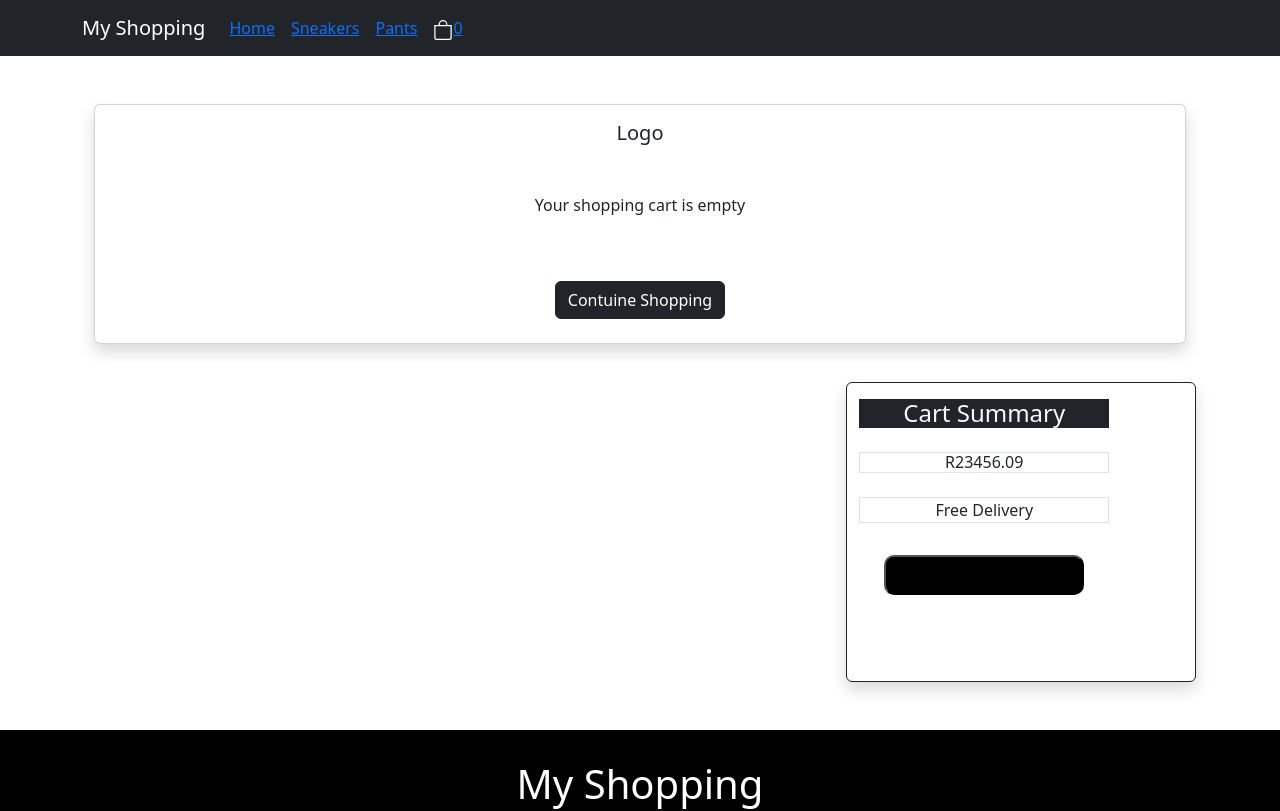
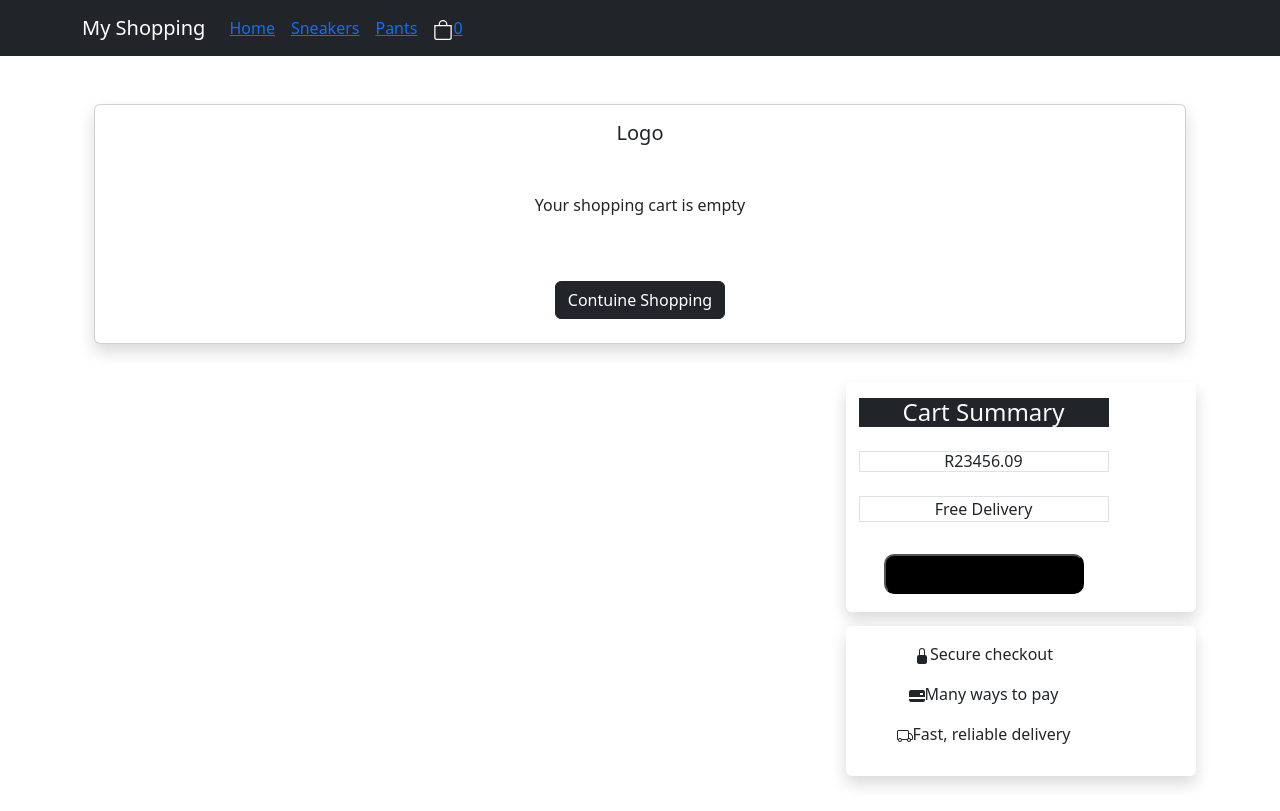
Before and after one commit to hitprofit70/my-vue-app, a React (Vite) app: page /cart in a window 1280 px wide. Shown: the top 811 px of the page. Built offline with nearby package versions, Linux system fonts and the light colour scheme.

Commit message:
icon added

```diff
--- a/src/components/CartSummary.jsx
+++ b/src/components/CartSummary.jsx
@@ -4,24 +4,99 @@ import Col from "react-bootstrap/Col";
 const CartSummary = () => {
   return (
     <div className="container mt-5">
-      <Col className="mb-5 shadow bg-body rounded"
+      <Col
+        className="mb-4 shadow bg-body rounded"
         style={{
           width: "350px",
-          height: "300px",
+          height: "230px",
           marginLeft: "auto",
-          border: "solid 1px",
         }}
       >
         <Stack className="text-center mt-3" gap={3}>
-          <h4 className="bg-dark text-light" style={{width: "250px", marginLeft: "auto", marginRight: "auto"}}>Cart Summary</h4>
-          <h6 className="border" style={{width: "250px", marginLeft: "auto", marginRight: "auto"}}>R23456.09</h6>
-          <span className="border" style={{width: "250px", marginLeft: "auto", marginRight: "auto"}}>Free Delivery</span>
+          <h4
+            className="bg-dark text-light"
+            style={{ width: "250px", marginLeft: "auto", marginRight: "auto" }}
+          >
+            Cart Summary
+          </h4>
+          <h6
+            className="border"
+            style={{ width: "250px", marginLeft: "auto", marginRight: "auto" }}
+          >
+            R23456.09
+          </h6>
+          <span
+            className="border"
+            style={{ width: "250px", marginLeft: "auto", marginRight: "auto" }}
+          >
+            Free Delivery
+          </span>
           <div className="">
             {" "}
             <button className="checkout-button mt-3">
-              Proccesed to Checkout
+              Proceed to Checkout
             </button>
           </div>
+        </Stack>
+      </Col>
+      <Col
+        className="mb-5 shadow bg-body rounded"
+        style={{
+          width: "350px",
+          height: "150px",
+          marginLeft: "auto",
+        }}
+      >
+        <Stack className="text-center mt-3" gap={3}>
+          <span
+            className="text-center"
+            style={{ width: "250px", marginLeft: "auto", marginRight: "auto" }}
+          >
+            <svg
+              xmlns="http://www.w3.org/2000/svg"
+              width="16"
+              height="16"
+              fill="currentColor"
+              className="bi bi-lock-fill"
+              viewBox="0 0 16 16"
+            >
+              <path d="M8 1a2 2 0 0 1 2 2v4H6V3a2 2 0 0 1 2-2zm3 6V3a3 3 0 0 0-6 0v4a2 2 0 0 0-2 2v5a2 2 0 0 0 2 2h6a2 2 0 0 0 2-2V9a2 2 0 0 0-2-2z" />
+            </svg>
+
+            Secure checkout
+          </span>
+          <span
+            className="text-center"
+            style={{ width: "250px", marginLeft: "auto", marginRight: "auto" }}
+          >
+            <svg
+              xmlns="http://www.w3.org/2000/svg"
+              width="16"
+              height="16"
+              fill="currentColor"
+              className="bi bi-credit-card-2-back-fill"
+              viewBox="0 0 16 16"
+            >
+              <path d="M0 4a2 2 0 0 1 2-2h12a2 2 0 0 1 2 2v5H0V4zm11.5 1a.5.5 0 0 0-.5.5v1a.5.5 0 0 0 .5.5h2a.5.5 0 0 0 .5-.5v-1a.5.5 0 0 0-.5-.5h-2zM0 11v1a2 2 0 0 0 2 2h12a2 2 0 0 0 2-2v-1H0z" />
+            </svg>
+            Many ways to pay
+          </span>
+          <span
+            className="center"
+            style={{ width: "250px", marginLeft: "auto", marginRight: "auto" }}
+          >
+            <svg
+              xmlns="http://www.w3.org/2000/svg"
+              width="16"
+              height="16"
+              fill="currentColor"
+              className="bi bi-truck"
+              viewBox="0 0 16 16"
+            >
+              <path d="M0 3.5A1.5 1.5 0 0 1 1.5 2h9A1.5 1.5 0 0 1 12 3.5V5h1.02a1.5 1.5 0 0 1 1.17.563l1.481 1.85a1.5 1.5 0 0 1 .329.938V10.5a1.5 1.5 0 0 1-1.5 1.5H14a2 2 0 1 1-4 0H5a2 2 0 1 1-3.998-.085A1.5 1.5 0 0 1 0 10.5v-7zm1.294 7.456A1.999 1.999 0 0 1 4.732 11h5.536a2.01 2.01 0 0 1 .732-.732V3.5a.5.5 0 0 0-.5-.5h-9a.5.5 0 0 0-.5.5v7a.5.5 0 0 0 .294.456zM12 10a2 2 0 0 1 1.732 1h.768a.5.5 0 0 0 .5-.5V8.35a.5.5 0 0 0-.11-.312l-1.48-1.85A.5.5 0 0 0 13.02 6H12v4zm-9 1a1 1 0 1 0 0 2 1 1 0 0 0 0-2zm9 0a1 1 0 1 0 0 2 1 1 0 0 0 0-2z" />
+            </svg>
+            Fast, reliable delivery
+          </span>
         </Stack>
       </Col>
     </div>
--- a/src/components/ShoppingCard.jsx
+++ b/src/components/ShoppingCard.jsx
@@ -1,18 +1,29 @@
+import { useContext } from "react";
 import Button from "react-bootstrap/Button";
 import Card from "react-bootstrap/Card";
+import { Link } from "react-router-dom";
+import AppContext from "../context/AppContext";
 
 const ShoppingCard = () => {
+  const { cart } = useContext(AppContext);
   return (
     <div className="container mt-5">
-      <Card className="text-center mt-5 shadow bg-body rounded" style={{height: "15rem"}}>
-        <Card.Body>
-          <Card.Title>Logo</Card.Title>
-          <Card.Text className="mt-5">
-          Your shopping cart is empty
-          </Card.Text>
-          <Button variant="dark" className="mt-5">Contuine Shopping</Button>
-        </Card.Body>
-      </Card>
+      {cart.length === 0 && (
+        <Card
+          className="text-center mt-5 shadow bg-body rounded"
+          style={{ height: "15rem" }}
+        >
+          <Card.Body>
+            <Card.Title>Logo</Card.Title>
+            <Card.Text className="mt-5">Your shopping cart is empty</Card.Text>
+            <Link to="/">
+              <Button variant="dark" className="mt-5">
+                Contuine Shopping
+              </Button>
+            </Link>
+          </Card.Body>
+        </Card>
+      )}
     </div>
   );
 };
```
